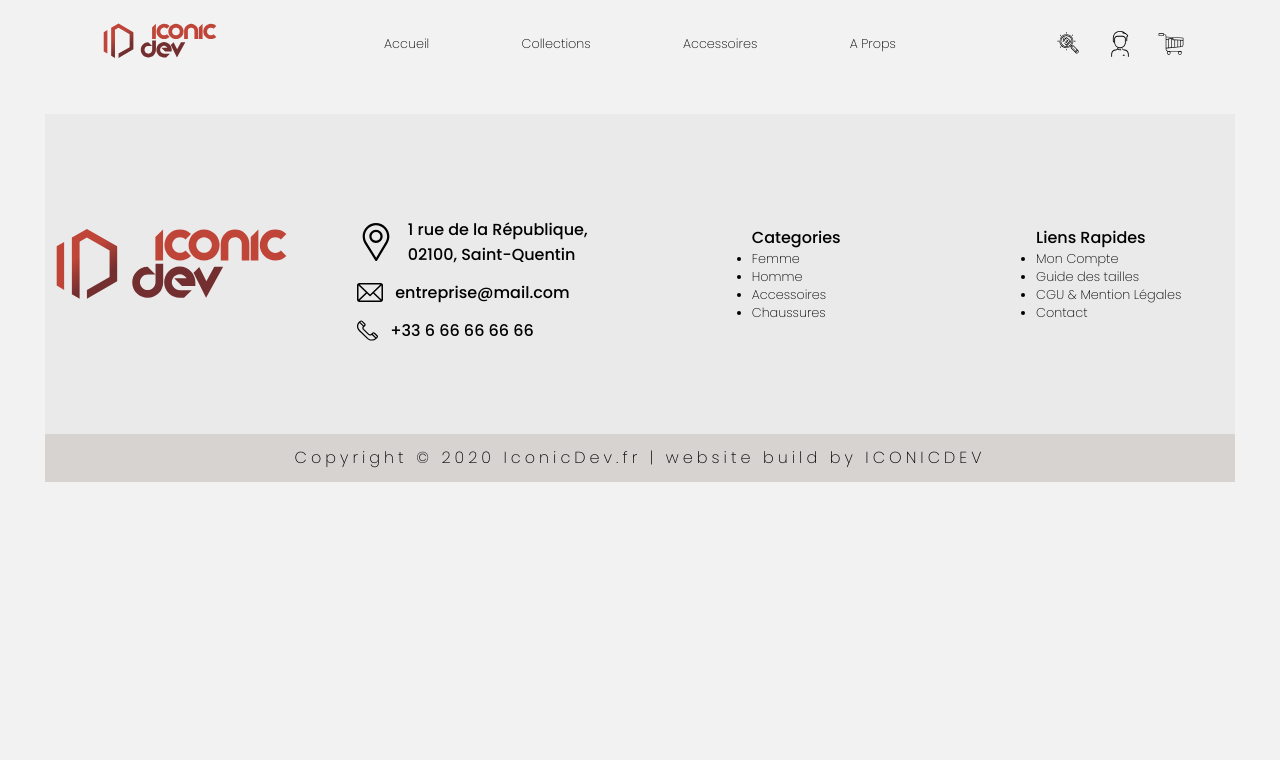
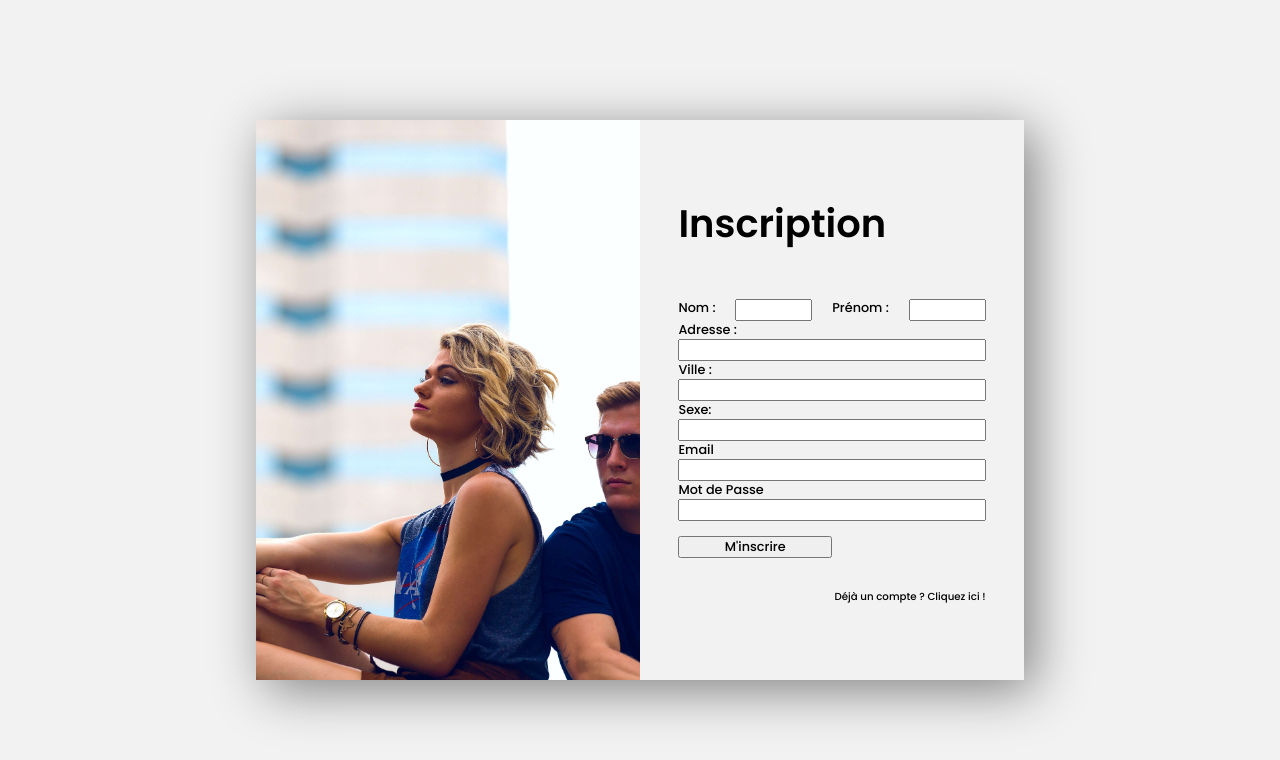
Before and after one commit to CamilleSylla/promo_Store, a React (Create React App) app: page /register in a window 1280 px wide. Shown: the top 760 px of the page. Built offline with nearby package versions, Linux system fonts and the light colour scheme; no server answers.

Commit message:
connect to backend and get data froçm it

```diff
--- a/src/App.js
+++ b/src/App.js
@@ -7,32 +7,34 @@ import Footer from './components/footer/Footer';
 import { Route, Switch } from 'react-router-dom';
 import Login from './components/Logs/Login/Login';
 import { useState } from 'react';
+import { ItemProvider } from './context/ItemContext';
+import Register from './components/Logs/Register/Register';
+import { UserProvider } from './context/UserContext';
+
+
 
 function App() {
 
-  const [global, setGlobal] = useState({
-    token:""
-  })
-  let token;
-  function tokenExist (data) {
-    setGlobal(...global, {token: data})
-  }
-  console.log(global);
   return (
+    <ItemProvider>
+      <UserProvider>
     <div className="App">
       <header>
         <Nav/>
       </header>
       <Route render={({ location }) => (
             <Switch location={location}>
-              <Route exact path='/' render={ () => (<Home token={tokenExist}/>)}/>
+              <Route exact path='/' render={ () => (<Home/>)}/>
               <Route path='/login' component={Login}/>
+              <Route path='/register' component={Register}/>
             </Switch>
       )} />
       <footer>
         <Footer/>
       </footer>
     </div>
+    </UserProvider>
+    </ItemProvider>
   );
 }
 
--- a/src/components/Home/Home.js
+++ b/src/components/Home/Home.js
@@ -7,6 +7,7 @@ import Sale from './sale/Sale';
 import Brand from './brand/Brand';
 import Social from './social/Social';
 import HeaderSlides from '../slides/header/HeaderSlide';
+import { ItemProvider } from '../../context/ItemContext';
 export default function Home () {
 
     return (
--- a/src/components/Home/products/Products.js
+++ b/src/components/Home/products/Products.js
@@ -8,7 +8,7 @@ import db from './productDb'
 import './Products.css'
 
 export default function Products() {
-    const [categorie, setCategorie] = useState("male")
+    const [categorie, setCategorie] = useState("homme")
     return (
         <div>
             <div className="productContainer">
--- a/src/components/Home/products/items/Items.js
+++ b/src/components/Home/products/items/Items.js
@@ -1,15 +1,22 @@
-import React from 'react';
+import React, { useContext, useEffect } from 'react';
 
 //styles
 import './Items.css'
 
-//database
-import db from '../productDb'
+//items
+import { ItemContext } from '../../../../context/ItemContext'
 
 export default function Items({toShow}) {
-    const data = db.map((item, i) => {
-        const { name, brand, gender, price, image, categorie } = item;
 
+    const [items, setItems] =  useContext(ItemContext);
+
+
+
+    const data = items.map( (item, i) => {
+        console.log(item.length);
+        for(var i = 0; i <= item.length; i++){
+            const { name, brand, gender, price, image, categorie } = item[i];
+                console.log(gender);
                     while (gender === toShow) {
                         return (
                             <div id="itemCard1">
@@ -25,8 +32,7 @@ export default function Items({toShow}) {
                             </div>
                         )
                 }
-
-
+        }
 
             }
             )
--- a/src/components/Logs/Login/Login.css
+++ b/src/components/Logs/Login/Login.css
@@ -40,10 +40,17 @@
     text-align: left;
     font-size: 1vw;
 }
+.loginForm input{
+    text-align: left;
+    font-size: 1vw;
+    font-weight: 200;
+    padding-left: 2%;
+}
 .loginForm button{
-    margin-top: 25%;
+    margin-top: 5%;
     width: 50%;
     cursor: pointer;
+    font-size: 1vw;
 }
 .loginForm .noAccount{
     text-align: right;
--- a/src/components/Logs/Login/Login.js
+++ b/src/components/Logs/Login/Login.js
@@ -1,10 +1,12 @@
-import React, { useEffect, useState } from 'react';
+import React, { useEffect, useState, useContext } from 'react';
 import axios from 'axios';
-
+import { UserContext } from '../../../context/UserContext'
 
 import './Login.css'
 
 export default function Login({ token }) {
+    const [user, setUser] =  useContext(UserContext);
+
     const [login, setLogin] = useState({
         email: "",
         password: ""
@@ -21,11 +23,11 @@ export default function Login({ token }) {
 
     const onSubmit = () => {
         axios.post(`/api/user/login`, login)
-            .then(res => {
-
-                window.location.replace("/");
+            .then( async res => {
                 console.log(res.data);
-                token(res.data);
+                const data = res.data.header
+                await setUser([data]);
+                console.log(user);
             })
     }
 
--- /dev/null
+++ b/src/components/Logs/Register/Register.css
@@ -0,0 +1,15 @@
+
+.sideImg{
+    background-image: url(../../../assets/img/sale/sale.jpg);
+    background-position: center;
+}
+.registerName,
+.registerLocation {
+    display: flex;
+    justify-content: space-between;
+    margin-top: 5%;
+}
+.registerName input,
+.registerLocation input{
+    width: 25%;
+}
--- /dev/null
+++ b/src/components/Logs/Register/Register.js
@@ -0,0 +1,96 @@
+import React, { useEffect, useState } from 'react';
+import axios from 'axios';
+
+
+import './Register.css'
+
+export default function Register() {
+    const [register, setRegister] = useState({
+        last_name: "",
+        first_name: "",
+        adresse: "",
+        city: "",
+        gender: "",
+        email: "",
+        password: ""
+    });
+
+    const nomChange = event => {
+        setRegister({ ...register, last_name: event.target.value })
+    }
+    const prenomChange = event => {
+        setRegister({ ...register, first_name: event.target.value })
+    }
+    const adresseChange = event => {
+        setRegister({ ...register, adresse: event.target.value })
+    }
+    const villeChange = event => {
+        setRegister({ ...register, city: event.target.value })
+    }
+    const sexeChange = event => {
+        setRegister({ ...register, gender: event.target.value })
+    }
+    const emailChange = event => {
+        setRegister({ ...register, email: event.target.value })
+    }
+
+    const passwordChange = event => {
+        setRegister({ ...register, password: event.target.value })
+    }
+
+
+    const onSubmit = () => {
+        axios.post(`/api/user/register`, register)
+            .then(res => {
+                console.log(register);
+                console.log(res.data);
+            })
+    }
+
+
+    return (
+        <div className="loginOverlay">
+            <div className="loginContainer">
+                <div className="loginGrid">
+                    <div className="sideImg">
+
+                    </div>
+                    <div className="loginForm">
+                        <div className="loginFormContainer">
+                            <h3> Inscription </h3>
+                            <div className="registerName">
+                                <p>Nom :</p>
+                                <input onChange={nomChange} />
+
+                                <p>Prénom :</p>
+                                <input onChange={prenomChange} />
+                            </div>
+
+
+                            <p>Adresse :</p>
+                            <input onChange={adresseChange} />
+
+                            <p>Ville :</p>
+                            <input onChange={villeChange} />
+
+                            <p>Sexe:</p>
+                            <input onChange={sexeChange} />
+
+                            <p>Email</p>
+                            <input onChange={emailChange} />
+
+                            <p>Mot de Passe</p>
+                            <input onChange={passwordChange} />
+                            <button onClick={onSubmit}>M'inscrire</button>
+                            <a className="noAccount">
+                                Déjà un compte ? Cliquez ici !
+                            </a>
+                        </div>
+                    </div>
+                </div>
+            </div>
+        </div>
+
+
+    )
+}
--- /dev/null
+++ b/src/context/ItemContext.js
@@ -0,0 +1,28 @@
+import axios from 'axios';
+import React, { useState, createContext, useEffect } from 'react';
+
+export const ItemContext = createContext();
+
+export function ItemProvider(props) {
+    const [items, setItems] = useState([]);
+
+    useEffect(async () => {
+        await axios.get(`/api/publicItem`)
+            .then(res => {
+                const data = res.data;
+                for (var i = 0; i <= data.length; i++) {
+                    setItems([data]);
+                 }
+            })
+            .catch(err => {
+                    console.log(err);
+            })
+    }, []
+    )
+
+    return (
+        <ItemContext.Provider value={[items]}>
+            {props.children}
+        </ItemContext.Provider>
+    );
+}
--- /dev/null
+++ b/src/context/UserContext.js
@@ -0,0 +1,13 @@
+import React, { useState, createContext, useEffect } from 'react';
+
+export const UserContext = createContext();
+
+export function UserProvider(props) {
+    const [user, setUser] = useState([]);
+
+    return (
+        <UserContext.Provider value={[user, setUser]}>
+            {props.children}
+        </UserContext.Provider>
+    );
+}
```
Lines whose indentation alone changed are shown as unchanged.
